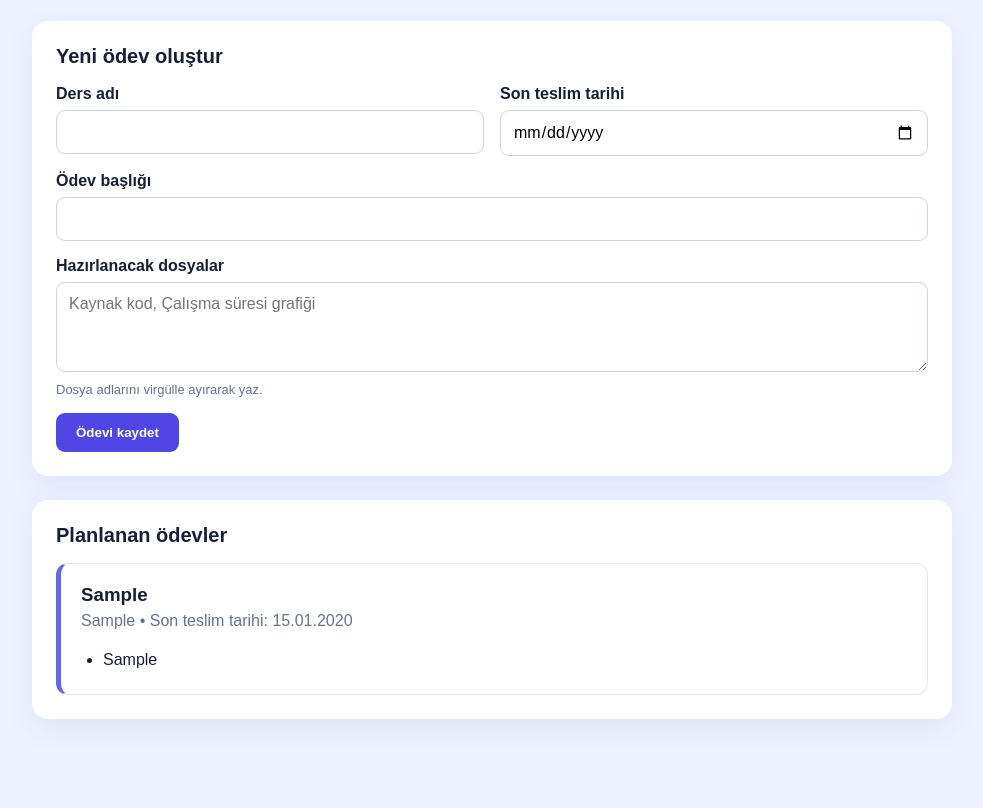
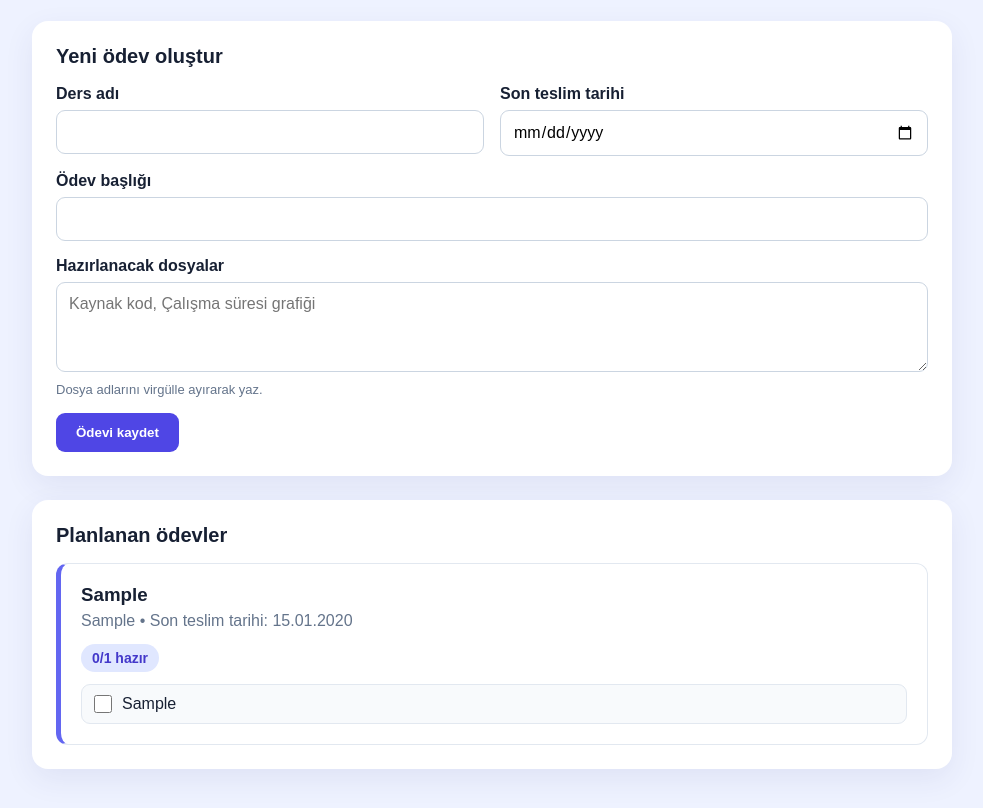
Before and after one commit to Serhat-Efe/odev-takip, a plain HTML site: page index.html in a window 1280 px wide. Both pictures are taken after typing "Sample", "2020-01-15", "Sample", "Sample" into the empty fields and a click on the button "Ödevi kaydet". Shown: the part 106-914 px from the top of the page, without its empty margins (148-1131 px from the left). Before the commit the page ends 889 px from the top, so only its background shows below. Drawn offline with Linux system fonts and the light colour scheme.

Commit message:
Hazırlanan dosyaları işaretleme özelliğini ekle (#2)

```diff
--- a/index.html
+++ b/index.html
@@ -128,17 +128,59 @@
     }
 
     .assignment-info {
-      margin: 0 0 16px;
+      margin: 0 0 14px;
       color: #64748b;
     }
 
-    .file-list {
-      padding-left: 22px;
-      margin-bottom: 0;
+    .progress-badge {
+      display: inline-block;
+      padding: 6px 11px;
+      margin: 0 0 12px;
+      border-radius: 999px;
+      color: #4338ca;
+      background: #e0e7ff;
+      font-size: 14px;
+      font-weight: bold;
     }
 
-    .file-list li {
-      padding: 5px 0;
+    .progress-badge.complete {
+      color: #166534;
+      background: #dcfce7;
+    }
+
+    .file-list {
+      display: grid;
+      gap: 9px;
+    }
+
+    .file-row {
+      display: flex;
+      align-items: center;
+      gap: 10px;
+      padding: 10px 12px;
+      border: 1px solid #e2e8f0;
+      border-radius: 9px;
+      background: #f8fafc;
+    }
+
+    .file-row input {
+      width: 18px;
+      height: 18px;
+      margin: 0;
+      padding: 0;
+      accent-color: #4f46e5;
+      cursor: pointer;
+    }
+
+    .file-row label {
+      margin: 0;
+      font-weight: normal;
+      cursor: pointer;
+    }
+
+    .file-row.completed label {
+      color: #64748b;
+      text-decoration: line-through;
     }
 
     @media (max-width: 650px) {
@@ -244,17 +286,38 @@
       information.textContent =
         courseName + " • Son teslim tarihi: " + formatDate(dueDate);
 
-      const fileList = document.createElement("ul");
+      const progress = document.createElement("p");
+      progress.className = "progress-badge";
+      progress.textContent = "0/" + requiredFiles.length + " hazır";
+
+      const fileList = document.createElement("div");
       fileList.className = "file-list";
 
-      requiredFiles.forEach(function (fileName) {
-        const fileItem = document.createElement("li");
-        fileItem.textContent = fileName;
-        fileList.appendChild(fileItem);
+      requiredFiles.forEach(function (fileName, index) {
+        const fileRow = document.createElement("div");
+        fileRow.className = "file-row";
+
+        const checkbox = document.createElement("input");
+        checkbox.type = "checkbox";
+        checkbox.id = "file-" + Date.now() + "-" + index;
+
+        const fileLabel = document.createElement("label");
+        fileLabel.htmlFor = checkbox.id;
+        fileLabel.textContent = fileName;
+
+        checkbox.addEventListener("change", function () {
+          fileRow.classList.toggle("completed", checkbox.checked);
+          updateProgress(fileList, progress, requiredFiles.length);
+        });
+
+        fileRow.appendChild(checkbox);
+        fileRow.appendChild(fileLabel);
+        fileList.appendChild(fileRow);
       });
 
       assignmentCard.appendChild(title);
       assignmentCard.appendChild(information);
+      assignmentCard.appendChild(progress);
       assignmentCard.appendChild(fileList);
       assignmentList.appendChild(assignmentCard);
 
@@ -262,6 +325,15 @@
       form.reset();
     });
 
+    function updateProgress(fileList, progress, totalFiles) {
+      const readyFiles = fileList.querySelectorAll(
+        'input[type="checkbox"]:checked'
+      ).length;
+
+      progress.textContent = readyFiles + "/" + totalFiles + " hazır";
+      progress.classList.toggle("complete", readyFiles === totalFiles);
+    }
+
     function formatDate(dateValue) {
       return new Date(dateValue + "T00:00:00").toLocaleDateString("tr-TR");
     }
```
